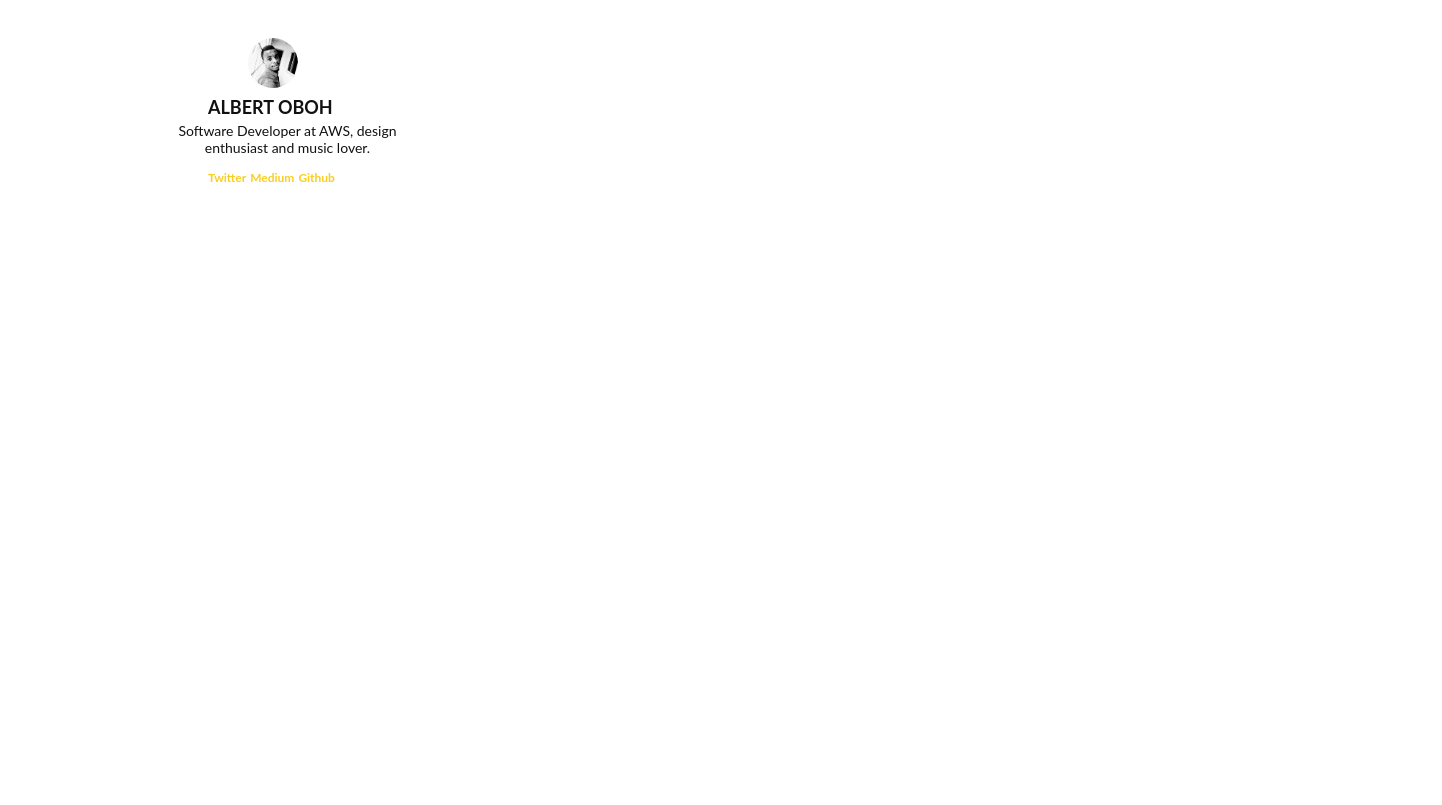
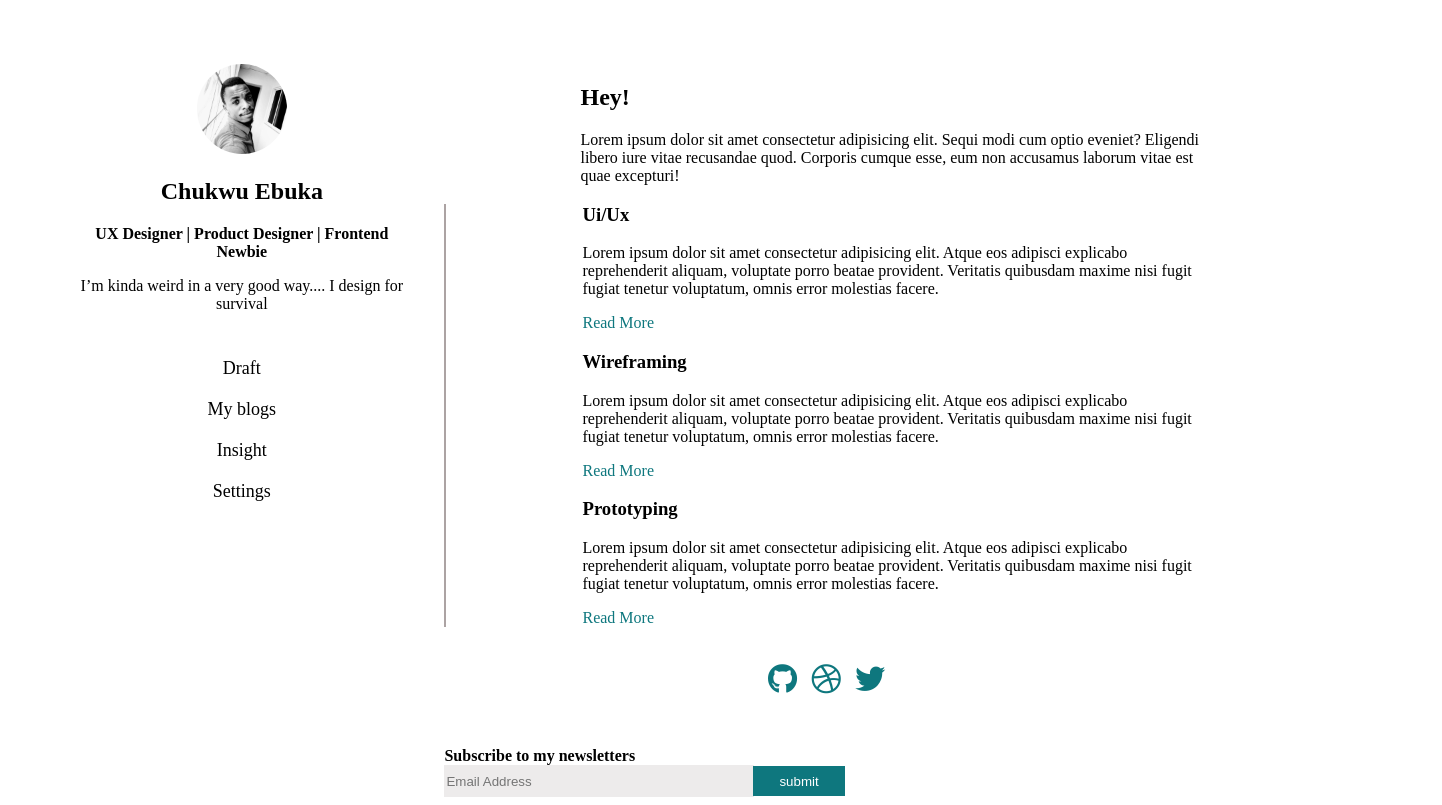
Before and after one commit to skylarng89/HNG-Dragonstone, a plain HTML site: page index.html in a window 1280 px wide. Shown: the whole page, 1442 px wide, since content can reach past the window. Drawn offline with Linux system fonts and the light colour scheme.

Commit message:
done with the profile page

```diff
--- a/index.html
+++ b/index.html
@@ -8,26 +8,78 @@
     <meta name="viewport" content="width=device-width, initial-scale=1">
     <link rel="stylesheet" type="text/css" media="screen" href="./styles/main.css">
     <!-- <script src="main.js"></script> -->
+    <!-- font awesome link -->
+    <link rel="stylesheet" href="https://use.fontawesome.com/releases/v5.8.1/css/all.css" integrity="sha384-50oBUHEmvpQ+1lW4y57PTFmhCaXp0ML5d60M1M7uH2+nqUivzIebhndOJK28anvf" crossorigin="anonymous">
+
 </head>
 
 <body>
-    <div class="about">
-        <img src="./images/avatar.jpg" alt="avatar" class="avatar">
-        <h3 class="name">
-            ALBERT OBOH
-        </h3>
-        <div class="bio">
-            <p>
-                Software Developer at AWS, design enthusiast and music lover.
-            </p>
+    <div class="profile__wrapper">
+        <div class="side__div">
+            <div class="profile__img">
+                <img src="./images/avatar.jpg" alt="">
+            </div>
+            <div class="profile__info">
+                <div class="user__info">
+                    <h2>Chukwu Ebuka</h2>
+                    <span class="user__qualification"> UX Designer | Product Designer | Frontend Newbie </span>
+                    <span class="about__user">I’m kinda weird in a very good way.... I design for survival</span>
+                </div>
+                <div class="navigate__link">
+                    <span class="nav__link__name">Draft</span>
+                    <span class="nav__link__name">My blogs</span>
+                    <span class="nav__link__name">Insight</span>
+                    <span class="nav__link__name">Settings</span>
+                </div>
+            </div>
         </div>
-        <div class="socials">
-            <p><a href="#" class="twitter">Twitter</a></p>
-            <p><a href="#" class="medium">Medium</a></p>
-            <p><a href="#" class="github">Github</a></p>
+        <div class="content__body">
+            <div class="content__body__top">
+                <h2>Hey!</h2>
+                <p>Lorem ipsum dolor sit amet consectetur adipisicing elit.
+                    Sequi modi cum optio eveniet? Eligendi libero iure vitae recusandae quod. Corporis cumque esse,
+                     eum non accusamus laborum vitae est quae excepturi!</p>
+            </div>
+            <div class="content__main__body">
+                <div>
+                    <h3>Ui/Ux</h3>
+                    <p>Lorem ipsum dolor sit amet consectetur adipisicing elit. Atque eos adipisci explicabo reprehenderit aliquam, voluptate porro beatae provident.
+                         Veritatis quibusdam maxime nisi
+                         fugit fugiat tenetur voluptatum, omnis error molestias facere.
+                    </p>
+                    <span class="read__more">Read More</span>
+                </div>
+                <div>
+                    <h3>Wireframing</h3>
+                    <p>Lorem ipsum dolor sit amet consectetur adipisicing elit. Atque eos adipisci explicabo reprehenderit aliquam, voluptate porro beatae provident.
+                         Veritatis quibusdam maxime nisi
+                         fugit fugiat tenetur voluptatum, omnis error molestias facere.
+                    </p>
+                    <span class="read__more">Read More</span>
+                </div>
+                <div>
+                    <h3>Prototyping</h3>
+                    <p>Lorem ipsum dolor sit amet consectetur adipisicing elit. Atque eos adipisci explicabo reprehenderit aliquam, voluptate porro beatae provident.
+                         Veritatis quibusdam maxime nisi
+                         fugit fugiat tenetur voluptatum, omnis error molestias facere.
+                    </p>
+                    <span class="read__more">Read More</span>
+                </div>
+            </div>
+            <div class="social__media__icon">
+                    <i class="fab fa-github"></i>
+                    <i class="fab fa-dribbble"></i>
+                    <i class="fab fa-twitter"></i>
+            </div>
+            <div class="newsletter__sub__div">
+                <span class="subscribe">Subscribe to my newsletters</span>
+                <div class="sub__email__form">
+                    <input type="text" placeholder="Email Address">
+                    <button>submit</button>
+                </div>
+            </div>
         </div>
     </div>
-
 </body>
 
 </html>
--- a/styles/main.css
+++ b/styles/main.css
@@ -1,79 +1,75 @@
-.about {
-    position: relative;
-    left: 170px;
-    top: -20px;
+.profile__wrapper {
+    display: flex;
+    width: 90%;
+    margin: auto;
+    margin-top: 4em;
 }
-
-.avatar {
-    width: 50px;
-    height: 50px;
-    border-radius: 50%;
-    position: absolute;
-    top: 50px;
-    left: 70px;
+.side__div {
+    width: 30%;
+    text-align: center;
 }
-
-.name {
-    position: absolute;
-    top: 90px;
-    left: 30px;
-    font-family: Lato;
-    font-style: normal;
-    font-weight: bold;
+.content__body{
+    width: 70%;
+}
+.profile__img img {
+    width: 90px;
+    border-radius: 50px;
+}
+.user__info{
+    display: grid;
+}
+.navigate__link {
+    display: grid;
+    padding-top: 2.5em;
     font-size: 18px;
-    line-height: 22px;
-    color: #111111;
 }
-
-.bio>p {
-    word-break: break-all;
+.nav__link__name{
+    margin-bottom: 20px;
+}
+.content__body__top{
+    margin-left: 10.5em;
+}
+.content__main__body{
+    margin-left: 2em;
+    border-left: 2px solid #aca3a3;
+    padding-left: 8.5em;
+}
+.social__media__icon {
+    margin-left: 2em;
     text-align: center;
-    font-family: Lato;
-    font-style: normal;
-    font-weight: normal;
-    font-size: 14px;
-    line-height: 17px;
-    text-align: center;
-    color: #111111;
-    /* height: 68px; */
+    color: #0e777e;
+    padding-top: 2em;
 }
-
-.bio {
-    width: 219px;
-    height: 68px;
-    position: absolute;
-    top: 120px;
+.social__media__icon i{
+    margin: 5px;
+    font-size: 30px;
 }
-
-.socials {
-    position: relative;
-    top: 180px;
-    margin-left: 30px;
+.read__more{
+    color: #0e777e;
 }
-
-.socials p {
-    display: inline;
-    font-family: Lato;
-    font-style: normal;
-    font-weight: bold;
-    font-size: 12px;
-    line-height: 15px;
+.newsletter__sub__div {
+    margin-left: 2em;
+    margin-top: 3em;
 }
-
-.twitter {
-    display: inline;
-    color: #F9CE21;
-    text-decoration: none;
+.subscribe{
+    font-weight: 700;
 }
-
-.medium {
-    display: inline;
-    color: #F9CE21;
-    text-decoration: none;
+.sub__email__form input{
+    width: 40%;
+    color: #a9a1a1;
+    background: #edebeb;
+    border: none;
+    height: 30px;
 }
-
-.github {
-    display: inline;
-    color: #F9CE21;
-    text-decoration: none;
+.sub__email__form button{
+    margin-left: -5px;
+    background: #0e777e;
+    color: white;
+    height: 30px;
+    border: none;
+    width: 12%;
 }
+.user__qualification{
+    font-weight: 600;
+    margin-bottom: 1em;
+}
```
